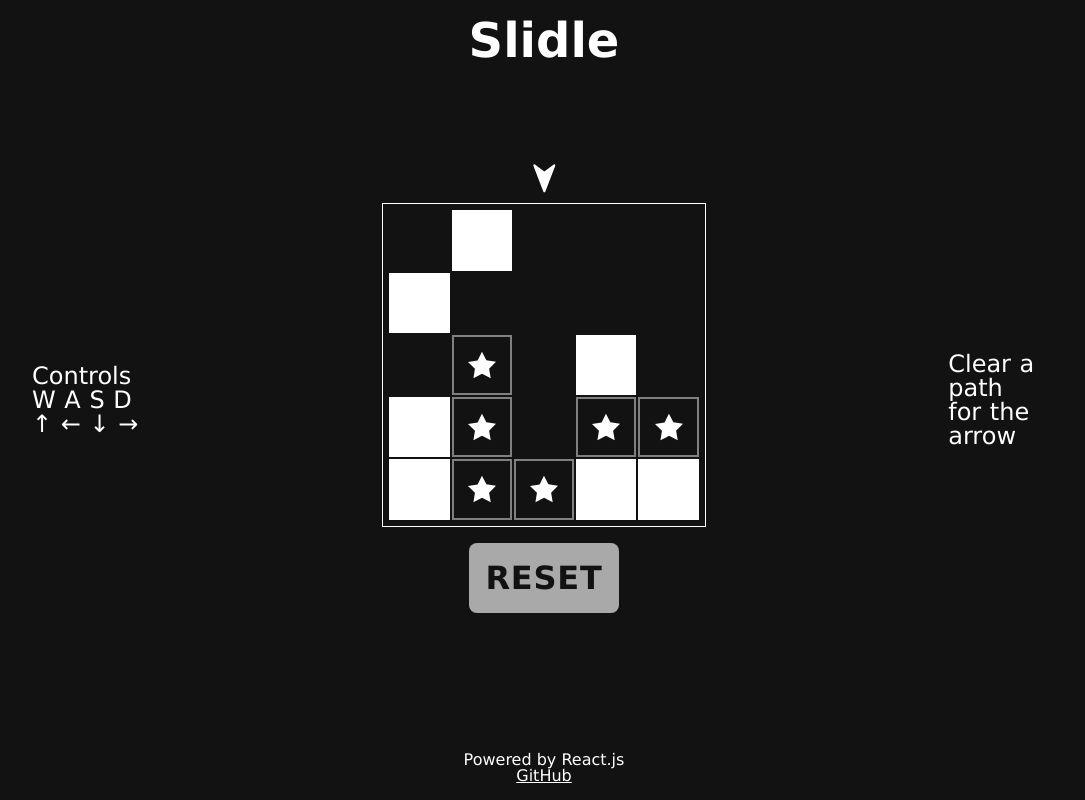
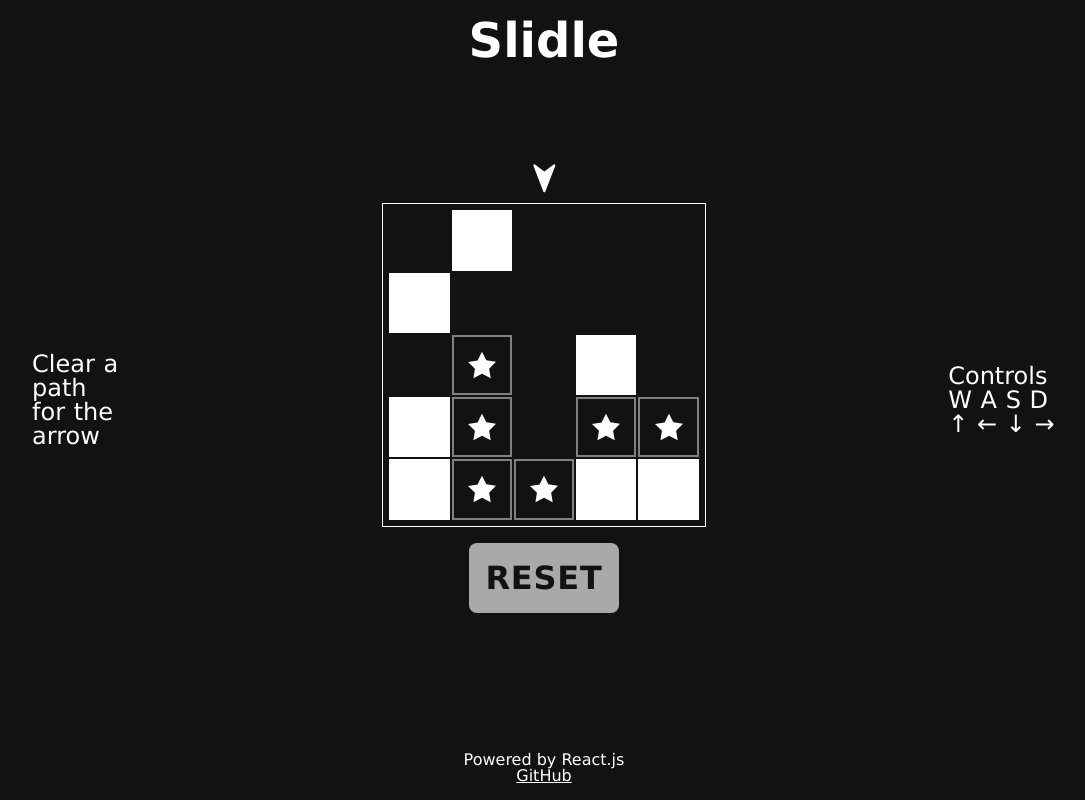
Before and after one commit to bwt2/slidle, a React (Vite) app: page / in a window 1280 px wide. Shown: the whole page, without its empty margins (96-1181 px from the left). Built offline with nearby package versions, Linux system fonts and the light colour scheme.

Commit message:
flipped info text

```diff
--- a/src/components/App.jsx
+++ b/src/components/App.jsx
@@ -78,9 +78,8 @@ function App() {
   return (
     <div className={styles.layout}>
       <div className={styles.infoLeft}>
-      Controls<br></br>
-      W A S D<br></br>
-      ↑ ← ↓ →
+      Clear a path <br></br>
+      for the arrow
       </div>
       <div className={styles.container}>
         <header className={styles.header}>Slidle</header>
@@ -98,8 +97,9 @@ function App() {
       </div>
       <div className={styles.infoRight}>
       <span style={{ textDecoration: 'underline' }}></span>
-      Clear a path <br></br>
-      for the arrow
+      Controls<br></br>
+      W A S D<br></br>
+      ↑ ← ↓ →
       </div>
     </div>
 
```
